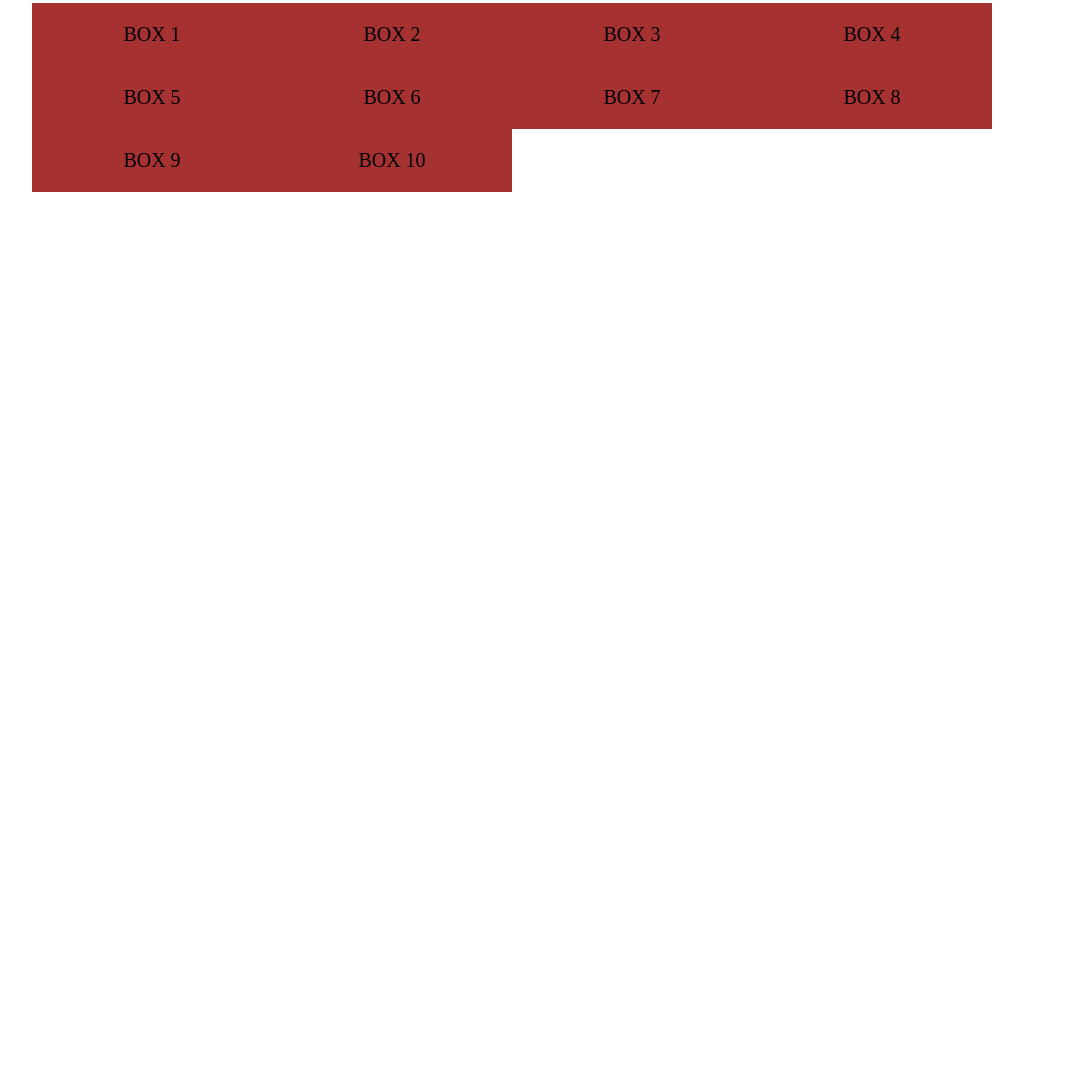
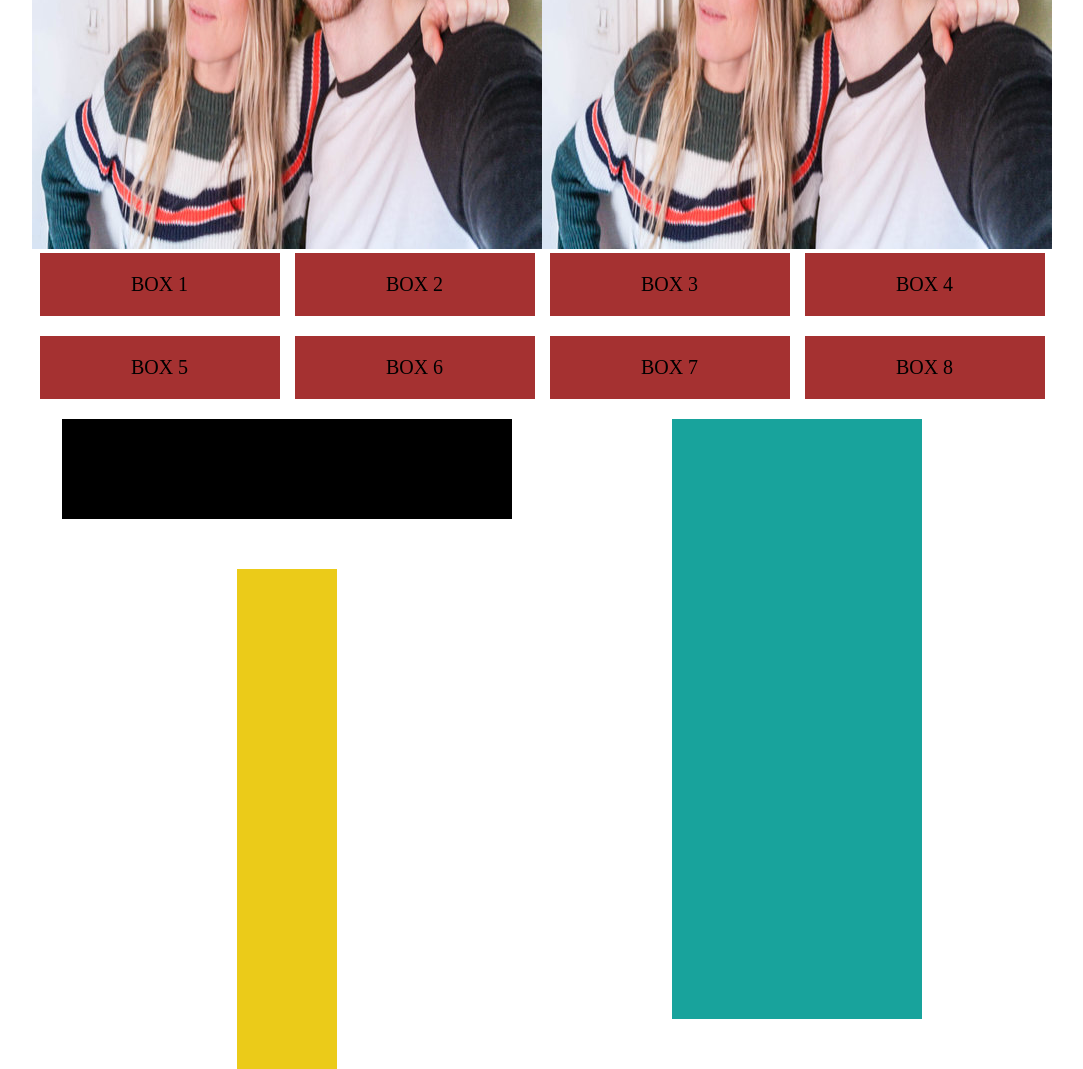
Before and after one commit to Kreceo/Archived-Beginner-Projects, a PHP site: page / in a window 1280 px wide. Shown: the part 1859-2928 px from the top of the page, without its empty margins (98-1181 px from the left). Before the commit the page ends 2051 px from the top, so only its background shows below. Run offline with PHP 8.4, Linux system fonts and the light colour scheme; some web fonts are replaced.

Commit message:
Section 6 coded

```diff
--- a/Websites/Website-1/css/index.css
+++ b/Websites/Website-1/css/index.css
@@ -415,6 +415,7 @@
   max-width: 1020px;
   background-color: #3a3a3a;
   color: #ffffff;
+  font-family: 'Noto Serif TC';
 }
 
 .section2-box2 {
@@ -473,7 +474,8 @@
   display: flex;
   flex-wrap: wrap;
   flex-direction: row;
-  align-content: center;
+  align-content: space-between;
+  justify-content: space-around;
 }
 
 .section5-box {
@@ -488,3 +490,56 @@
 .section5-padding {
   padding: 20px;
 }
+
+/* Section 6 Classes */
+
+.section6-overall {
+  width: 100%;
+  max-width: 1020px;
+  display: flex;
+  flex-wrap: wrap;
+  flex-direction: row;
+  justify-content: center;
+  align-content: center;
+}
+
+.section6-containerleft {
+  width: 100%;
+  max-width: 510px;
+  display: flex;
+  flex-wrap: wrap;
+  flex-direction: row;
+  justify-content: center;
+  align-content: center;
+}
+
+.section6-left1 {
+  width: 100%;
+  max-width: 450px;
+  height: 100px;
+  background-color: #000000;
+}
+
+.section6-left2 {
+  width: 100%;
+  max-width: 100px;
+  height: 500px;
+  background-color: #ebcb19;
+  margin-top: 50px;
+}
+
+.section6-containerright {
+  width: 100%;
+  max-width: 510px;
+  display: flex;
+  flex-wrap: wrap;
+  flex-direction: column;
+  align-content: center;
+}
+
+.section6-right {
+  width: 100%;
+  max-width: 250px;
+  height: 600px;
+  background-color: #18a39c;
+}
--- a/Websites/Website-1/index.html
+++ b/Websites/Website-1/index.html
@@ -118,13 +118,13 @@
 
             <div class="section4-box">
 
-                <img src="../../../Downloads/rsz_darrell_&_nicola_1_of_2.jpg"/>
+                <img src="/Users/darrell-lane/Desktop/Github/Portfolio-of-projects/Websites/Website 1 - Flex box/images/rsz_darrell_&_nicola_1_of_2.jpg"/>
 
             </div>
 
             <div class="section4-box">
 
-                <img src="../../../Downloads/rsz_darrell_&_nicola_1_of_2.jpg"/>
+                <img src="/Users/darrell-lane/Desktop/Github/Portfolio-of-projects/Websites/Website 1 - Flex box/images/rsz_darrell_&_nicola_1_of_2.jpg"/>
 
             </div>
 
@@ -152,6 +152,10 @@
                 BOX 4
             </div>
 
+        </div>
+
+        <div class="section5-container section5-padding">
+
             <div class="section5-box section5-padding">
                 BOX 5
             </div>
@@ -168,21 +172,43 @@
                 BOX 8
             </div>
 
-            <div class="section5-box section5-padding">
-                BOX 9
+        </div>
+
+<!-- Section 5 - End -->
+
+<!-- Section 6 - Start -->
+
+        <div class="section6-overall">
+
+            <div class="section6-containerleft">
+
+                <div class="section6-left1">
+
+
+                </div>
+
+                <div class="section6-left2">
+
+
+                </div>
+
             </div>
 
-            <div class="section5-box section5-padding">
-                BOX 10
+            <div class="section6-containerright">
+
+                <div class="section6-right">
+
+
+                </div>
+
             </div>
-
-        </div>
-
-<!-- Section 5 -End -->
 
     </div>
 
+<!-- Section 6 - End -->
 
+    </div>
 
 </body>
+
 </html>
```
Also changed, not shown: Websites/Website-1/images/rsz_darrell_&_nicola_1_of_2.jpg (added).
